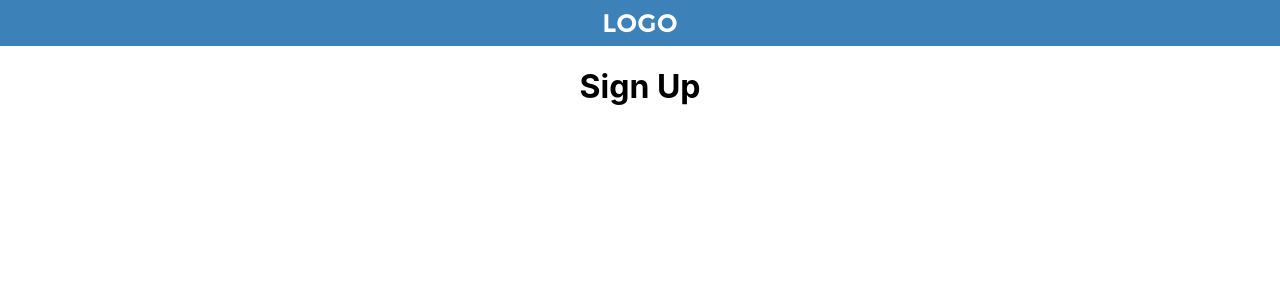
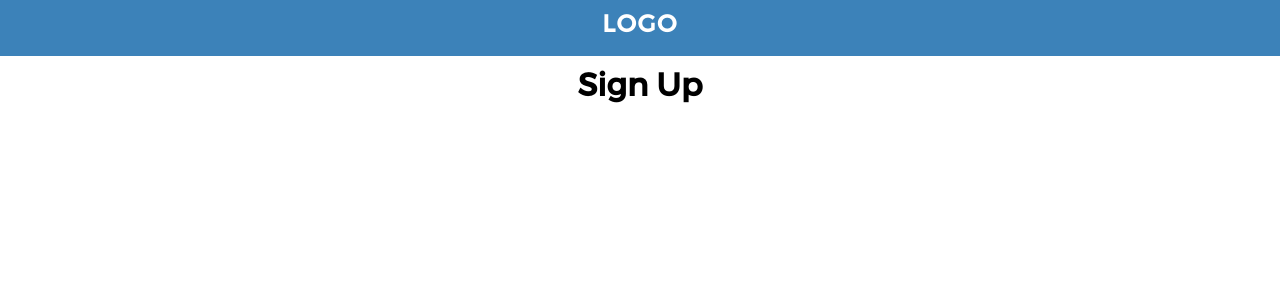
Before and after one commit to moloxe/wozzii-frontend-challenge, a React (Create React App) app: page /signup in a window 1280 px wide. Shown: the top 300 px of the page. Built offline with nearby package versions, Linux system fonts and the light colour scheme.

Commit message:
Default Font

```diff
--- a/src/App.css
+++ b/src/App.css
@@ -1,4 +1,4 @@
-nav {
+.App {
     text-align: center;
     background-color: #3C82B9;
 
@@ -7,11 +7,13 @@ nav {
 
     min-height: 40px;
     max-height: 50px;
+
+    font-family: defaultFont;
 }
 
 /* from: https://www.fontsquirrel.com/matcherator?token=1ufxmyf3p6sachov */
 @font-face {
-    font-family: logoFont;
+    font-family: defaultFont;
     src: url(./static/truenorg.otf);
 }
 
@@ -26,7 +28,6 @@ nav {
     margin: 0px;
     padding: 8px;
     line-height: 24px;
-    font-family: logoFont;
     font-style: normal;
     font-weight: bold;
     font-size: 24px;
--- a/src/App.js
+++ b/src/App.js
@@ -8,7 +8,7 @@ import "./App.css";
 
 function App() {
   return (
-    <div>
+    <div className="App">
       <nav>
         <h1 className="logo">LOGO</h1>
       </nav>
```
